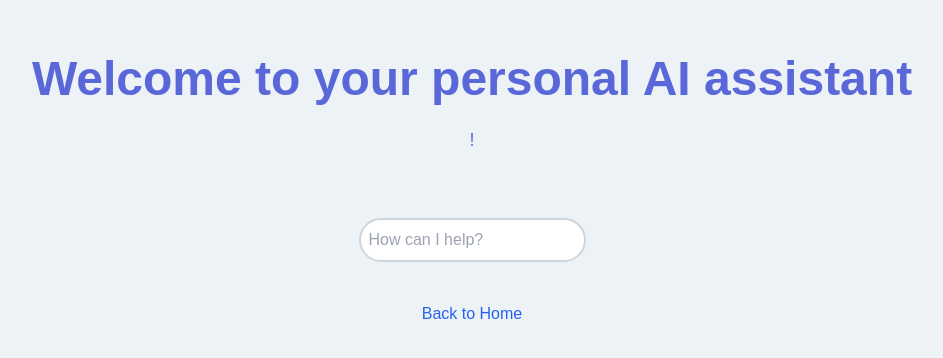
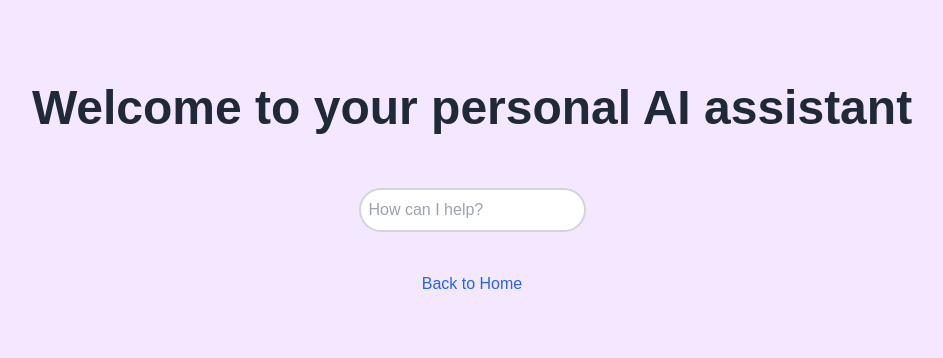
Before and after one commit to adam-knight1/BoredomBusterFrontEnd, a Next.js app: page /chat-bot in a window 1280 px wide. Shown: the part 210-568 px from the top of the page, without its empty margins (168-1111 px from the left). Built offline with nearby package versions, Linux system fonts and the light colour scheme.

Commit message:
Added background coloring to chatbot page

```diff
--- a/app/globals.css
+++ b/app/globals.css
@@ -40,4 +40,5 @@
   .custom-shadow {
     box-shadow: 0 10px 15px -3px rgba(var(--color-primary), 0.1), 0 4px 6px -2px rgba(var(--color-secondary), 0.05);
   }
+
 }
--- a/pages/chat-bot.tsx
+++ b/pages/chat-bot.tsx
@@ -4,12 +4,12 @@
 
 const ChatBotPage: React.FC = () => {
   return (
-    <main className="flex min-h-screen flex-col items-center justify-center bg-secondary p-24 text-primary">
+    <main className="flex flex-col items-center justify-center min-h-screen bg-purple-100 p-4 text-gray-800">
       <h1 className="text-5xl font-bold mb-6">Welcome to your personal AI assistant</h1>
-      <h1 className="text-lg text-gray-9600 mb-8">!</h1>
       <ChatBot />
       <Link href="/" className="mt-6 text-blue-600 hover:underline">Back to Home</Link>
     </main>
+
   );
 };
 
```
